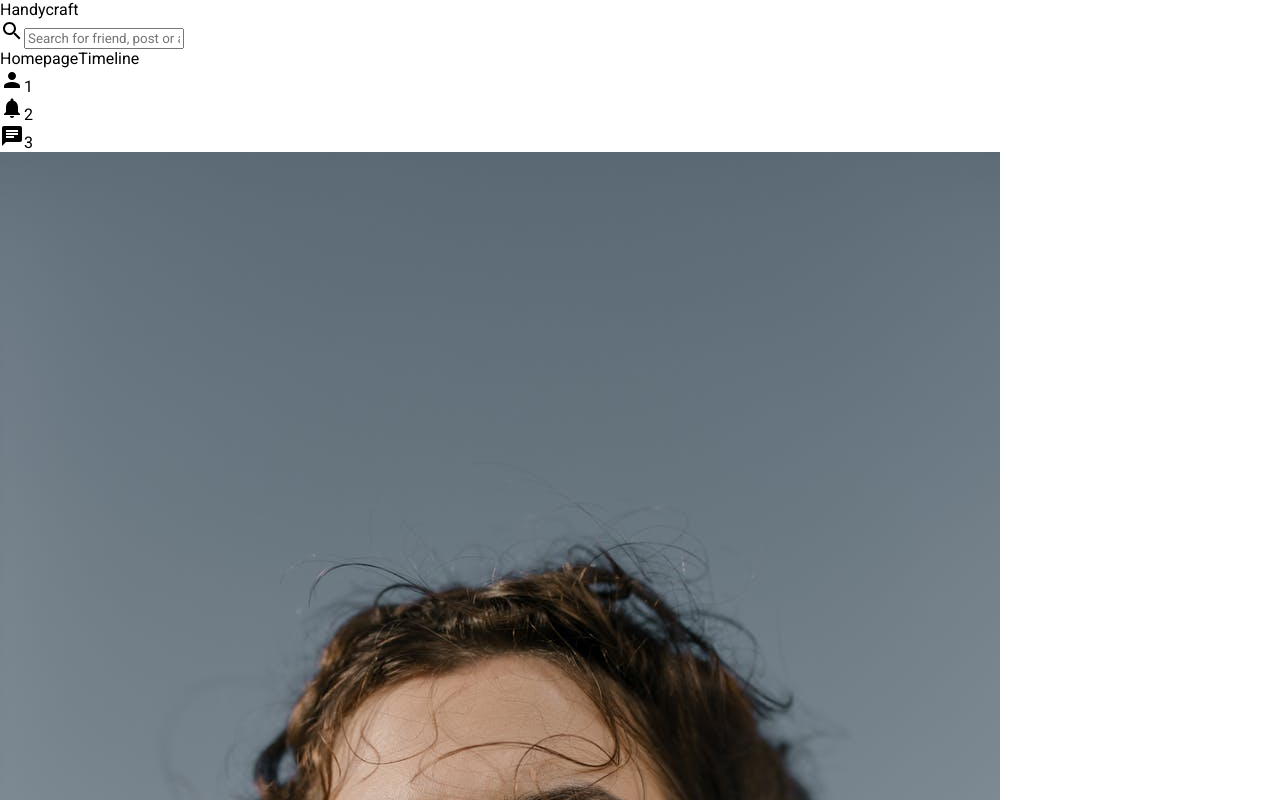
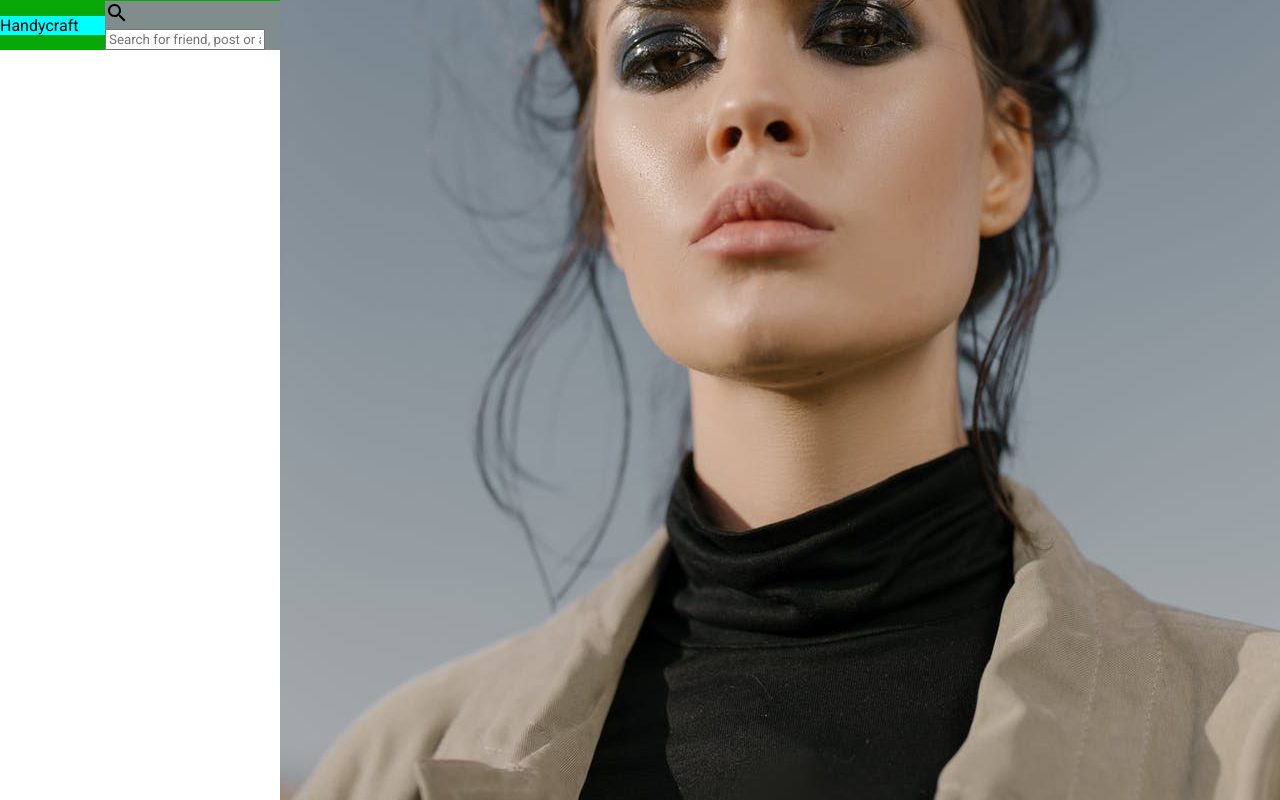
Before and after one commit to SAHEBDHARA/react-social-medial-app, a React (Create React App) app: page / in a window 1280 px wide. Shown: the top 800 px of the page. Built offline with nearby package versions, Linux system fonts and the light colour scheme.

Commit message:
css commit

```diff
--- a/src/components/topbar/topbar.css
+++ b/src/components/topbar/topbar.css
@@ -1,3 +1,22 @@
-.topbarcontainer{
-    height: 50;
-}
+.topbarContainer {
+    height: 50px;
+    width: 100%;
+    background-color: #08a808;
+    display: flex;
+    align-items: center;
+    position: sticky;
+    top: 0;
+    z-index: 999;
+  }
+  .topbarLeft{
+    flex: 3;
+    background-color: aqua;
+  }
+  .topbarCenter{
+    flex: 5;
+    background-color: rgb(129, 141, 141);
+  }
+  .topbarRight{
+    flex: 4;
+    background-color: blue;
+  }
```
